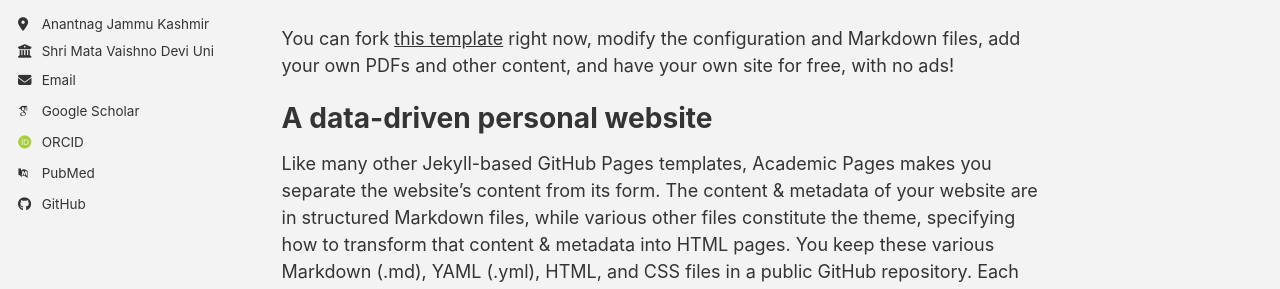
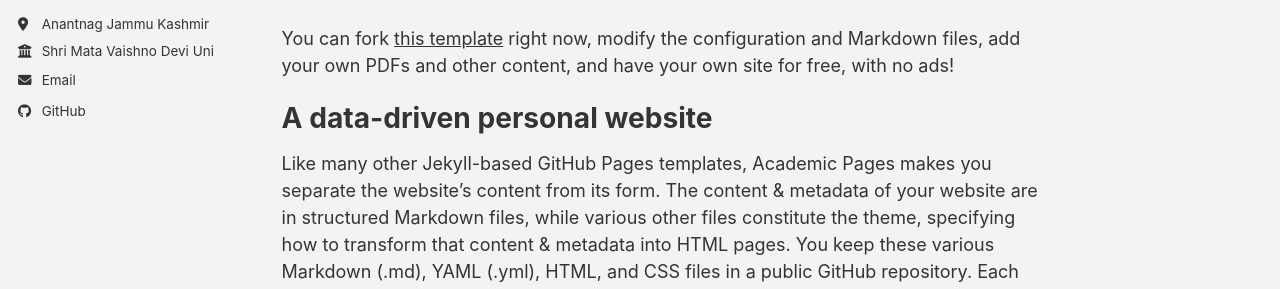
Before and after one commit to voidthecryptic/voidthecryptic.github.io, a Jekyll site: the page built from _pages/about.md, in a window 1280 px wide. Shown: the part 384-673 px from the top of the page. Built offline with Jekyll 4.4.1, drawn with Linux system fonts in a browser that asks for light colours; some web fonts are replaced; a script bundle is joined from its source files by our own code; library files that are not in the unit come from our copies; some of the changed lines change nothing that is shown.

Commit message:
Update _config.yml

```diff
--- a/_config.yml
+++ b/_config.yml
@@ -34,13 +34,13 @@
   # Academic websites
   academia         : # URL
   arxiv            : # URL - Update with the correct link to your profile
-  googlescholar    : "https://scholar.google.com/citations?user=PS_CX0AAAAAJ"
+  googlescholar    :
   inspire-hep      : # URL
   impactstory      : # URL
-  orcid            : "https://orcid.org/yourorcidurl"
+  orcid            :
   semantic         : # URL
   ssrn             : # URL
-  pubmed           : "https://www.ncbi.nlm.nih.gov/pubmed/?term=john+snow"
+  pubmed           :
   researchgate     : # URL
   scopus           : # URL
   zotero           : # URL
@@ -50,7 +50,7 @@
   bitbucket        : # Username - Update with your username on the site
   codepen          : # Username
   dribbble         : # Username
-  github           : "Github"
+  github           : "https://github.com/voidthecryptic"
   kaggle           : # Username
   stackoverflow    : # User number or user number and name (i.e., use "1" or "1/jeff-atwood")
 
```
